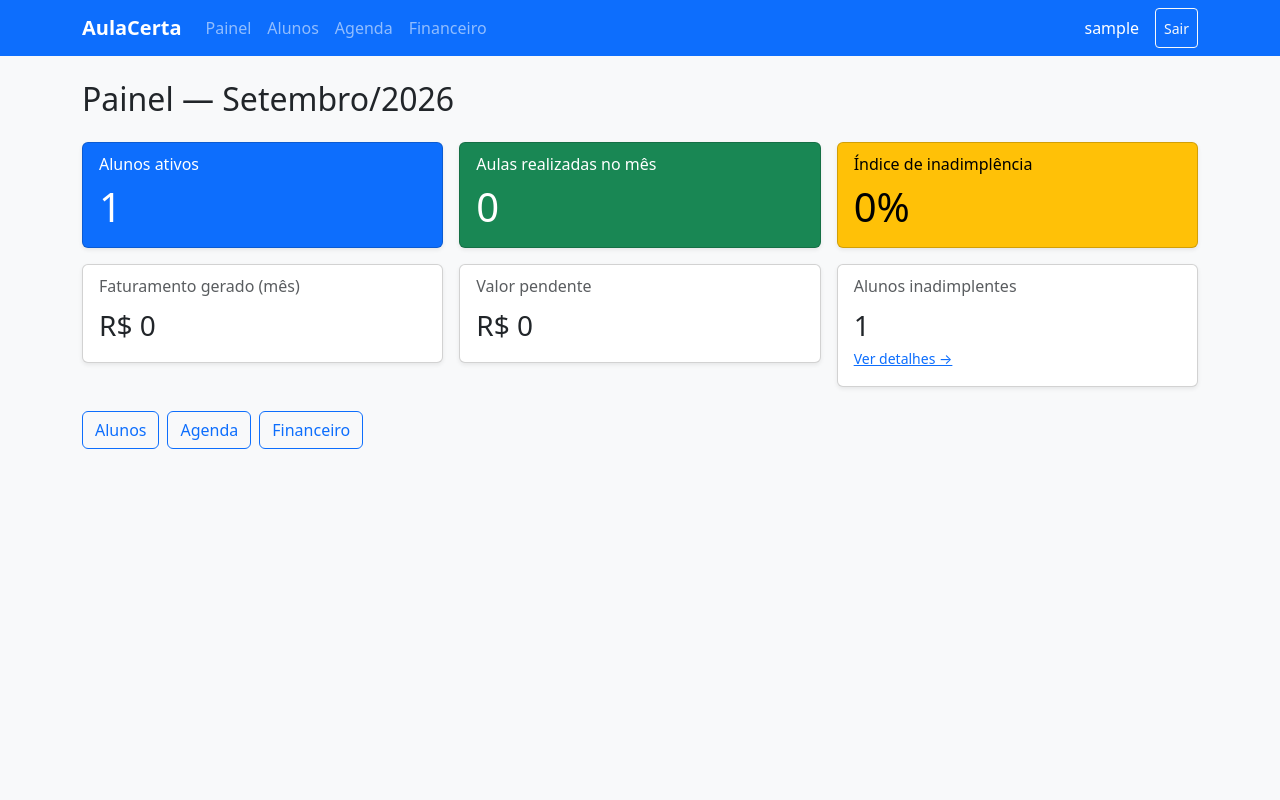
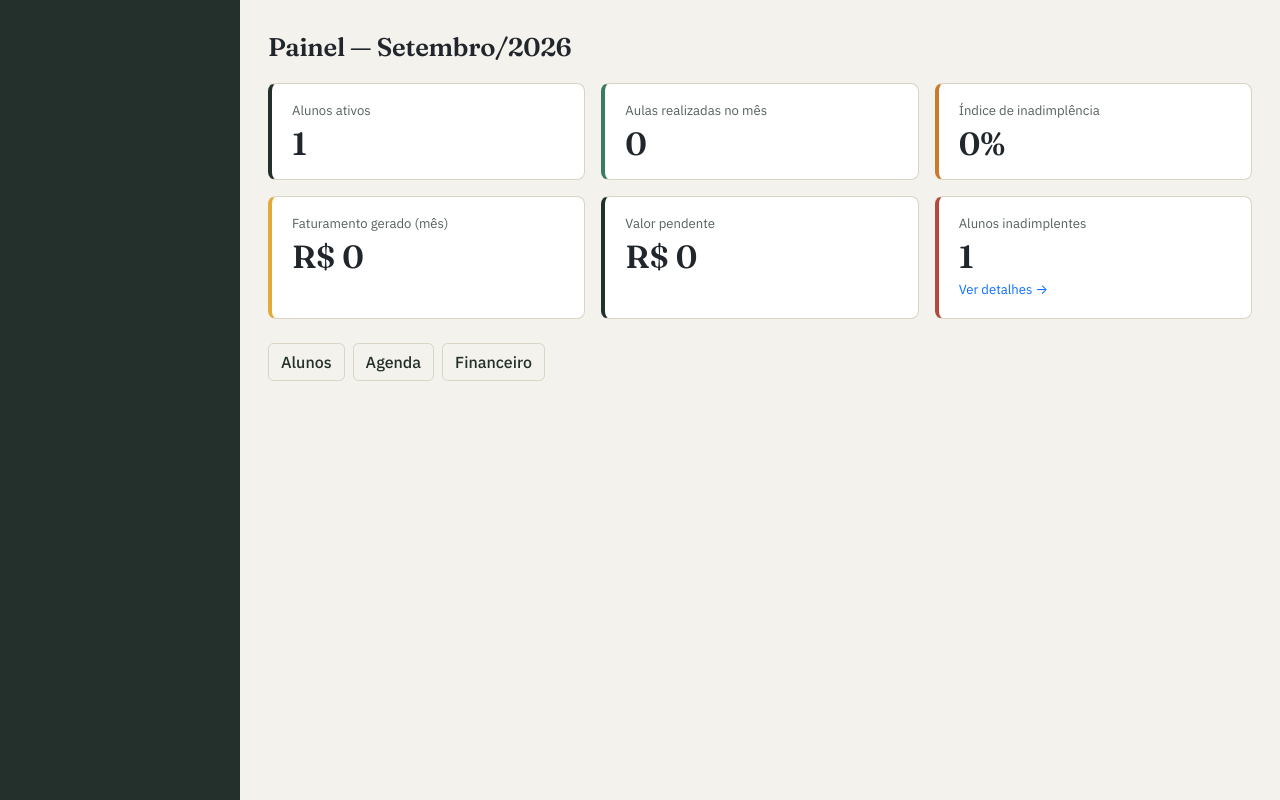
Before and after one commit to JulioCBMO/AulaCerta, a Django app: page / in a window 1280 px wide. Run offline with Django 5.2, Linux system fonts and the light colour scheme; a user stored in the database is signed in; tables that the repository leaves empty hold one stand-in row (values such as "Sample post"); some libraries are stand-ins or nearby versions.

Commit message:
mudando o css

```diff
--- a/dashboard/templates/dashboard/index.html
+++ b/dashboard/templates/dashboard/index.html
@@ -1,56 +1,44 @@
 {% extends "base.html" %}
 {% block title %}Painel — AulaCerta{% endblock %}
 {% block content %}
-<h2 class="mb-4">Painel — {{ mes_referencia|date:"F/Y" }}</h2>
+<h2>Painel — {{ mes_referencia|date:"F/Y" }}</h2>
 
 <div class="row g-3 mb-4">
-    <div class="col-md-4">
-        <div class="card text-bg-primary shadow-sm">
-            <div class="card-body">
-                <h6 class="card-subtitle mb-2">Alunos ativos</h6>
-                <p class="display-6 mb-0">{{ total_alunos_ativos }}</p>
-            </div>
+    <div class="col-sm-6 col-lg-4">
+        <div class="stat-card">
+            <div class="stat-card__label">Alunos ativos</div>
+            <div class="stat-card__value">{{ total_alunos_ativos }}</div>
         </div>
     </div>
-    <div class="col-md-4">
-        <div class="card text-bg-success shadow-sm">
-            <div class="card-body">
-                <h6 class="card-subtitle mb-2">Aulas realizadas no mês</h6>
-                <p class="display-6 mb-0">{{ aulas_realizadas_mes }}</p>
-            </div>
+    <div class="col-sm-6 col-lg-4">
+        <div class="stat-card stat-card--erva">
+            <div class="stat-card__label">Aulas realizadas no mês</div>
+            <div class="stat-card__value">{{ aulas_realizadas_mes }}</div>
         </div>
     </div>
-    <div class="col-md-4">
-        <div class="card text-bg-warning shadow-sm">
-            <div class="card-body">
-                <h6 class="card-subtitle mb-2">Índice de inadimplência</h6>
-                <p class="display-6 mb-0">{{ indice_inadimplencia }}%</p>
-            </div>
+    <div class="col-sm-6 col-lg-4">
+        <div class="stat-card stat-card--ambar">
+            <div class="stat-card__label">Índice de inadimplência</div>
+            <div class="stat-card__value">{{ indice_inadimplencia }}%</div>
         </div>
     </div>
-    <div class="col-md-4">
-        <div class="card shadow-sm">
-            <div class="card-body">
-                <h6 class="card-subtitle mb-2 text-muted">Faturamento gerado (mês)</h6>
-                <p class="fs-3 mb-0">R$ {{ faturamento_gerado }}</p>
-            </div>
+    <div class="col-sm-6 col-lg-4">
+        <div class="stat-card stat-card--giz">
+            <div class="stat-card__label">Faturamento gerado (mês)</div>
+            <div class="stat-card__value">R$ {{ faturamento_gerado }}</div>
         </div>
     </div>
-    <div class="col-md-4">
-        <div class="card shadow-sm">
-            <div class="card-body">
-                <h6 class="card-subtitle mb-2 text-muted">Valor pendente</h6>
-                <p class="fs-3 mb-0">R$ {{ valor_pendente }}</p>
-            </div>
+    <div class="col-sm-6 col-lg-4">
+        <div class="stat-card">
+            <div class="stat-card__label">Valor pendente</div>
+            <div class="stat-card__value">R$ {{ valor_pendente }}</div>
         </div>
     </div>
-    <div class="col-md-4">
-        <div class="card shadow-sm">
-            <div class="card-body">
-                <h6 class="card-subtitle mb-2 text-muted">Alunos inadimplentes</h6>
-                <p class="fs-3 mb-0">{{ total_inadimplentes }}</p>
-                <a href="{% url 'financeiro:inadimplentes' %}" class="small">Ver detalhes &rarr;</a>
-            </div>
+    <div class="col-sm-6 col-lg-4">
+        <div class="stat-card stat-card--terra">
+            <div class="stat-card__label">Alunos inadimplentes</div>
+            <div class="stat-card__value">{{ total_inadimplentes }}</div>
+            <a href="{% url 'financeiro:inadimplentes' %}" class="stat-card__link">Ver detalhes &rarr;</a>
         </div>
     </div>
 </div>
--- /dev/null
+++ b/static/css/aulacerta.css
@@ -0,0 +1,450 @@
+/*
+  AulaCerta — folha de estilos própria.
+
+  Direção de design: o produto organiza o trabalho de um professor
+  particular — caderno de alunos, agenda e financeiro. A identidade
+  visual parte desse universo (quadro-negro, giz, caderno pautado) sem
+  cair no clichê de "app de estudos infantil": a paleta é contida e o
+  tom é o de uma ferramenta de trabalho séria.
+
+  Paleta:
+    --ac-quadro       #23302B   verde-quadro-negro escuro (sidebar, texto de destaque)
+    --ac-papel        #F4F2EC   papel/fundo principal
+    --ac-tinta        #20262B   tinta (texto principal)
+    --ac-giz          #E4A93B   giz amarelo (ação primária / destaque)
+    --ac-linha        #D9D4C6   linha de caderno (bordas, divisores)
+    --ac-erva         #3C7A64   verde-erva (sucesso / pago / ativo)
+    --ac-terra        #B24A3D   terracota (alerta / inadimplência / falta)
+    --ac-ambar        #C97A2B   âmbar (atenção / pendente)
+
+  Tipografia: "Fraunces" para títulos (tem caráter, evoca um livro
+  didático sem parecer infantil) e "IBM Plex Sans" para o restante da
+  interface (alta legibilidade em tabelas e formulários).
+
+  Estratégia técnica: o Bootstrap 5.3 já expõe a maior parte dos seus
+  componentes via custom properties (--bs-*). Sobrescrevemos essas
+  variáveis no :root para "reskinar" botões, badges, cards e tabelas
+  sem precisar reescrever cada template, e adicionamos componentes
+  próprios (sidebar do app, cards de indicador) onde a identidade
+  visual precisa de mais do que uma variável.
+*/
+
+@import url("https://fonts.googleapis.com/css2?family=Fraunces:opsz,wght@9..144,500;9..144,600&family=IBM+Plex+Sans:wght@400;500;600&display=swap");
+
+:root {
+  --ac-quadro: #23302b;
+  --ac-quadro-2: #2c3b34;
+  --ac-papel: #f4f2ec;
+  --ac-papel-2: #ffffff;
+  --ac-tinta: #20262b;
+  --ac-tinta-suave: #56605f;
+  --ac-giz: #e4a93b;
+  --ac-giz-escuro: #c98f24;
+  --ac-linha: #d9d4c6;
+  --ac-erva: #3c7a64;
+  --ac-terra: #b24a3d;
+  --ac-ambar: #c97a2b;
+
+  /* Reskin do Bootstrap: cores semânticas */
+  --bs-primary: var(--ac-quadro);
+  --bs-primary-rgb: 35, 48, 43;
+  --bs-secondary: var(--ac-tinta-suave);
+  --bs-secondary-rgb: 86, 96, 95;
+  --bs-success: var(--ac-erva);
+  --bs-success-rgb: 60, 122, 100;
+  --bs-warning: var(--ac-ambar);
+  --bs-warning-rgb: 201, 122, 43;
+  --bs-danger: var(--ac-terra);
+  --bs-danger-rgb: 178, 74, 61;
+  --bs-light: var(--ac-papel);
+  --bs-light-rgb: 244, 242, 236;
+  --bs-dark: var(--ac-tinta);
+  --bs-dark-rgb: 32, 38, 43;
+
+  --bs-body-color: var(--ac-tinta);
+  --bs-body-bg: var(--ac-papel);
+  --bs-border-color: var(--ac-linha);
+  --bs-link-color: var(--ac-quadro);
+  --bs-link-hover-color: var(--ac-giz-escuro);
+  --bs-emphasis-color: var(--ac-tinta);
+
+  --bs-body-font-family: "IBM Plex Sans", -apple-system, BlinkMacSystemFont, "Segoe UI", sans-serif;
+
+  --bs-border-radius: 0.5rem;
+  --bs-border-radius-sm: 0.35rem;
+  --bs-border-radius-lg: 0.65rem;
+
+  /* Cards: superfície plana, sem a sombra genérica de "kit SaaS" */
+  --bs-card-bg: var(--ac-papel-2);
+  --bs-card-border-color: var(--ac-linha);
+  --bs-card-border-radius: 0.65rem;
+  --bs-card-box-shadow: none;
+  --bs-card-cap-bg: transparent;
+
+  --bs-table-striped-bg: rgba(35, 48, 43, 0.035);
+  --bs-table-hover-bg: rgba(35, 48, 43, 0.05);
+
+  --bs-btn-focus-box-shadow: 0 0 0 0.2rem rgba(228, 169, 59, 0.45);
+  --bs-focus-ring-color: rgba(228, 169, 59, 0.45);
+}
+
+html, body {
+  background-color: var(--ac-papel);
+}
+
+h1, h2, h3, h4,
+.navbar-brand,
+.app-sidebar__brand {
+  font-family: "Fraunces", Georgia, serif;
+  font-weight: 600;
+  letter-spacing: -0.01em;
+  color: var(--ac-tinta);
+}
+
+h2 { font-size: 1.6rem; margin-bottom: 1.25rem; }
+h3 { font-size: 1.25rem; }
+
+a { text-decoration: none; }
+a:hover { text-decoration: underline; }
+
+/* Foco visível e consistente em toda a interface (acessibilidade) */
+a:focus-visible,
+button:focus-visible,
+input:focus-visible,
+select:focus-visible,
+textarea:focus-visible,
+.btn:focus-visible {
+  outline: 2px solid var(--ac-giz);
+  outline-offset: 2px;
+}
+
+@media (prefers-reduced-motion: reduce) {
+  * { transition: none !important; animation: none !important; }
+}
+
+/* ---------- Botões ---------- */
+
+.btn {
+  font-weight: 500;
+  border-radius: var(--bs-border-radius-sm);
+}
+
+.btn-primary {
+  --bs-btn-bg: var(--ac-quadro);
+  --bs-btn-border-color: var(--ac-quadro);
+  --bs-btn-hover-bg: var(--ac-quadro-2);
+  --bs-btn-hover-border-color: var(--ac-quadro-2);
+  --bs-btn-active-bg: var(--ac-quadro-2);
+  --bs-btn-active-border-color: var(--ac-quadro-2);
+}
+
+.btn-success {
+  --bs-btn-bg: var(--ac-erva);
+  --bs-btn-border-color: var(--ac-erva);
+}
+
+.btn-warning {
+  --bs-btn-bg: var(--ac-giz);
+  --bs-btn-border-color: var(--ac-giz);
+  --bs-btn-color: var(--ac-tinta);
+  --bs-btn-hover-color: var(--ac-tinta);
+}
+
+.btn-outline-primary {
+  --bs-btn-color: var(--ac-quadro);
+  --bs-btn-border-color: var(--ac-linha);
+  --bs-btn-hover-bg: var(--ac-quadro);
+  --bs-btn-hover-border-color: var(--ac-quadro);
+}
+
+.btn-outline-secondary {
+  --bs-btn-color: var(--ac-tinta-suave);
+  --bs-btn-border-color: var(--ac-linha);
+  --bs-btn-hover-bg: var(--ac-tinta-suave);
+  --bs-btn-hover-border-color: var(--ac-tinta-suave);
+}
+
+/* ---------- Formulários ---------- */
+
+.form-control, .form-select {
+  background-color: var(--ac-papel-2);
+  border-color: var(--ac-linha);
+  color: var(--ac-tinta);
+}
+
+.form-control:focus, .form-select:focus {
+  border-color: var(--ac-giz);
+  box-shadow: 0 0 0 0.2rem rgba(228, 169, 59, 0.25);
+}
+
+.form-label {
+  font-weight: 500;
+  font-size: 0.9rem;
+  color: var(--ac-tinta-suave);
+  margin-bottom: 0.3rem;
+}
+
+/* ---------- Badges (status: aluno, aula, mensalidade) ---------- */
+
+.badge {
+  font-weight: 500;
+  font-size: 0.78rem;
+  padding: 0.4em 0.7em;
+  border-radius: 999px;
+}
+
+/* ---------- Tabelas: inspiradas em caderno pautado ---------- */
+
+.table {
+  --bs-table-bg: transparent;
+  background-color: var(--ac-papel-2);
+  border-radius: var(--bs-border-radius);
+  overflow: hidden;
+}
+
+.table thead th {
+  font-family: "IBM Plex Sans", sans-serif;
+  font-weight: 600;
+  font-size: 0.82rem;
+  color: var(--ac-tinta-suave);
+  border-bottom: 2px solid var(--ac-linha);
+  background-color: transparent;
+}
+
+.table > :not(caption) > * > * {
+  border-bottom-color: var(--ac-linha);
+  border-bottom-style: dashed;
+}
+
+.table.shadow-sm {
+  box-shadow: none !important;
+  border: 1px solid var(--ac-linha);
+}
+
+/* ---------- Cards ---------- */
+
+.card {
+  border-width: 1px;
+}
+
+/* ---------- Layout do app: sidebar + conteúdo ---------- */
+
+.app-shell {
+  display: flex;
+  min-height: 100vh;
+  align-items: stretch;
+}
+
+.app-sidebar {
+  width: 240px;
+  flex: 0 0 240px;
+  background-color: var(--ac-quadro);
+  color: #eef0ec;
+  flex-direction: column;
+  padding: 1.5rem 1rem;
+}
+
+.app-sidebar__brand {
+  color: #ffffff;
+  font-size: 1.3rem;
+  display: block;
+  margin-bottom: 0.15rem;
+}
+
+.app-sidebar__brand:hover { text-decoration: none; color: var(--ac-giz); }
+
+.app-sidebar__tagline {
+  color: rgba(238, 240, 236, 0.6);
+  font-size: 0.78rem;
+  margin-bottom: 1.75rem;
+}
+
+.app-sidebar__nav {
+  list-style: none;
+  padding: 0;
+  margin: 0;
+  flex: 1;
+}
+
+.app-sidebar__nav li + li { margin-top: 0.2rem; }
+
+.app-sidebar__link {
+  display: block;
+  padding: 0.55rem 0.75rem;
+  border-radius: var(--bs-border-radius-sm);
+  color: rgba(238, 240, 236, 0.82);
+  font-size: 0.95rem;
+}
+
+.app-sidebar__link:hover {
+  background-color: rgba(238, 240, 236, 0.08);
+  color: #ffffff;
+  text-decoration: none;
+}
+
+.app-sidebar__link.is-active {
+  background-color: rgba(228, 169, 59, 0.16);
+  color: var(--ac-giz);
+  font-weight: 500;
+}
+
+.app-sidebar__footer {
+  border-top: 1px solid rgba(238, 240, 236, 0.15);
+  padding-top: 1rem;
+  margin-top: 1rem;
+  font-size: 0.85rem;
+}
+
+.app-sidebar__user {
+  color: rgba(238, 240, 236, 0.85);
+  margin-bottom: 0.6rem;
+  word-break: break-word;
+}
+
+.app-sidebar .btn-logout {
+  width: 100%;
+  color: rgba(238, 240, 236, 0.85);
+  border-color: rgba(238, 240, 236, 0.3);
+}
+
+.app-sidebar .btn-logout:hover {
+  color: #ffffff;
+  border-color: #ffffff;
+  background-color: rgba(238, 240, 236, 0.08);
+}
+
+.app-main {
+  flex: 1;
+  min-width: 0;
+}
+
+.app-main__inner {
+  max-width: 1120px;
+  margin: 0 auto;
+  padding: 2rem 1.75rem 3rem;
+}
+
+.app-topbar {
+  display: flex;
+  align-items: center;
+  gap: 0.75rem;
+  background-color: var(--ac-quadro);
+  color: #fff;
+  padding: 0.85rem 1rem;
+}
+
+.app-topbar__brand {
+  font-family: "Fraunces", Georgia, serif;
+  font-weight: 600;
+  color: #fff;
+  font-size: 1.1rem;
+}
+
+.app-topbar__toggle {
+  background: transparent;
+  border: 0;
+  padding: 0.25rem;
+  display: flex;
+  flex-direction: column;
+  gap: 4px;
+}
+
+.app-topbar__toggle span {
+  display: block;
+  width: 22px;
+  height: 2px;
+  background-color: #fff;
+}
+
+.app-sidebar--offcanvas {
+  display: flex;
+}
+
+/* ---------- Cards de indicador (painel) ---------- */
+
+.stat-card {
+  background-color: var(--ac-papel-2);
+  border: 1px solid var(--ac-linha);
+  border-left: 4px solid var(--ac-quadro);
+  border-radius: var(--bs-border-radius);
+  padding: 1.1rem 1.25rem;
+  height: 100%;
+}
+
+.stat-card--giz { border-left-color: var(--ac-giz); }
+.stat-card--erva { border-left-color: var(--ac-erva); }
+.stat-card--terra { border-left-color: var(--ac-terra); }
+.stat-card--ambar { border-left-color: var(--ac-ambar); }
+
+.stat-card__label {
+  font-size: 0.82rem;
+  color: var(--ac-tinta-suave);
+  margin-bottom: 0.3rem;
+}
+
+.stat-card__value {
+  font-family: "Fraunces", Georgia, serif;
+  font-size: 2rem;
+  font-weight: 600;
+  line-height: 1.1;
+  color: var(--ac-tinta);
+}
+
+.stat-card__link {
+  font-size: 0.82rem;
+  display: inline-block;
+  margin-top: 0.4rem;
+}
+
+/* ---------- Tela de login (fora do app-shell) ---------- */
+
+.auth-shell {
+  min-height: 100vh;
+  display: flex;
+  align-items: center;
+  justify-content: center;
+  background-color: var(--ac-quadro);
+  padding: 1.5rem;
+}
+
+.auth-card {
+  background-color: var(--ac-papel-2);
+  border-radius: var(--bs-border-radius-lg);
+  padding: 2.25rem 2rem;
+  width: 100%;
+  max-width: 380px;
+  box-shadow: 0 20px 45px rgba(0, 0, 0, 0.25);
+}
+
+.auth-card__brand {
+  font-family: "Fraunces", Georgia, serif;
+  font-weight: 600;
+  font-size: 1.6rem;
+  text-align: center;
+  margin-bottom: 0.15rem;
+}
+
+.auth-card__tagline {
+  text-align: center;
+  color: var(--ac-tinta-suave);
+  font-size: 0.88rem;
+  margin-bottom: 1.75rem;
+}
+
+.auth-card input[type="text"],
+.auth-card input[type="password"] {
+  display: block;
+  width: 100%;
+  padding: 0.5rem 0.75rem;
+  border: 1px solid var(--ac-linha);
+  border-radius: var(--bs-border-radius-sm);
+  background-color: var(--ac-papel-2);
+  color: var(--ac-tinta);
+}
+
+.auth-card input[type="text"]:focus,
+.auth-card input[type="password"]:focus {
+  outline: none;
+  border-color: var(--ac-giz);
+  box-shadow: 0 0 0 0.2rem rgba(228, 169, 59, 0.25);
+}
--- a/templates/base.html
+++ b/templates/base.html
@@ -6,33 +6,36 @@
     <meta name="viewport" content="width=device-width, initial-scale=1.0">
     <title>{% block title %}AulaCerta{% endblock %}</title>
     <link href="https://cdn.jsdelivr.net/npm/[email protected]/dist/css/bootstrap.min.css" rel="stylesheet">
+    <link href="{% static 'css/aulacerta.css' %}" rel="stylesheet">
 </head>
-<body class="bg-light">
+<body>
 {% if user.is_authenticated %}
-<nav class="navbar navbar-expand-lg navbar-dark bg-primary mb-4">
-    <div class="container">
-        <a class="navbar-brand fw-bold" href="{% url 'dashboard:index' %}">AulaCerta</a>
-        <button class="navbar-toggler" type="button" data-bs-toggle="collapse" data-bs-target="#nav">
-            <span class="navbar-toggler-icon"></span>
+<div class="app-shell">
+
+    <div class="app-topbar d-md-none">
+        <button class="app-topbar__toggle" type="button" data-bs-toggle="offcanvas"
+                data-bs-target="#appSidebarOffcanvas" aria-controls="appSidebarOffcanvas" aria-label="Abrir menu">
+            <span></span><span></span><span></span>
         </button>
-        <div class="collapse navbar-collapse" id="nav">
-            <ul class="navbar-nav me-auto">
-                <li class="nav-item"><a class="nav-link" href="{% url 'dashboard:index' %}">Painel</a></li>
-                <li class="nav-item"><a class="nav-link" href="{% url 'alunos:listar' %}">Alunos</a></li>
-                <li class="nav-item"><a class="nav-link" href="{% url 'agenda:listar' %}">Agenda</a></li>
-                <li class="nav-item"><a class="nav-link" href="{% url 'financeiro:inadimplentes' %}">Financeiro</a></li>
-            </ul>
-            <form action="{% url 'logout' %}" method="post" class="d-flex">
-                {% csrf_token %}
-                <span class="navbar-text text-white me-3">{{ user.get_username }}</span>
-                <button class="btn btn-outline-light btn-sm" type="submit">Sair</button>
-            </form>
+        <a class="app-topbar__brand" href="{% url 'dashboard:index' %}">AulaCerta</a>
+    </div>
+
+    <aside class="app-sidebar d-none d-md-flex">
+        {% include "partials/_sidebar_nav.html" %}
+    </aside>
+
+    <div class="offcanvas offcanvas-start app-sidebar app-sidebar--offcanvas d-md-none"
+         tabindex="-1" id="appSidebarOffcanvas" aria-labelledby="appSidebarOffcanvasLabel">
+        <div class="offcanvas-body d-flex flex-column p-0">
+            {% include "partials/_sidebar_nav.html" %}
         </div>
     </div>
-</nav>
+
+    <main class="app-main"><div class="app-main__inner">
+{% else %}
+<main class="auth-shell">
 {% endif %}
 
-<div class="container pb-5">
 {% if messages %}
     {% for message in messages %}
         <div class="alert alert-{{ message.tags|default:'info' }} alert-dismissible fade show" role="alert">
@@ -43,7 +46,13 @@
 {% endif %}
 
 {% block content %}{% endblock %}
+
+{% if user.is_authenticated %}
+    </div></main>
 </div>
+{% else %}
+</main>
+{% endif %}
 
 <script src="https://cdn.jsdelivr.net/npm/[email protected]/dist/js/bootstrap.bundle.min.js"></script>
 </body>
```
Also changed, not shown: config/settings.py (+9 -1 lines), templates/registration/login.html (+6 -10 lines). Lines whose indentation alone changed are shown as unchanged.
